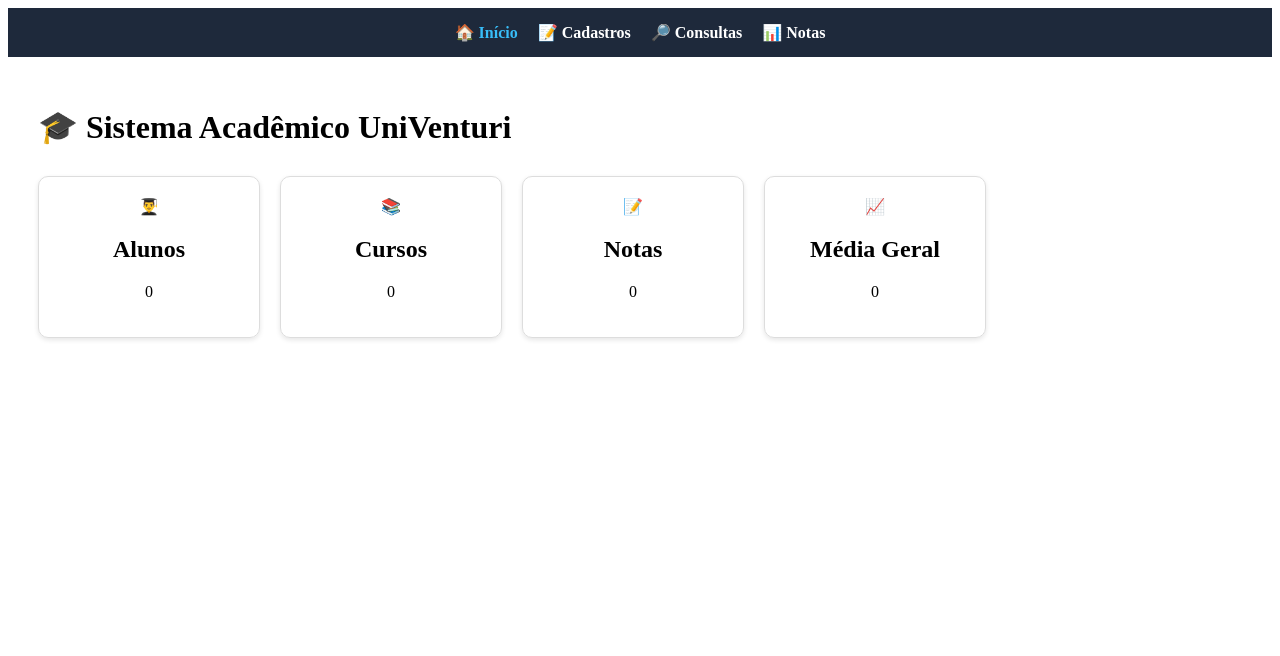
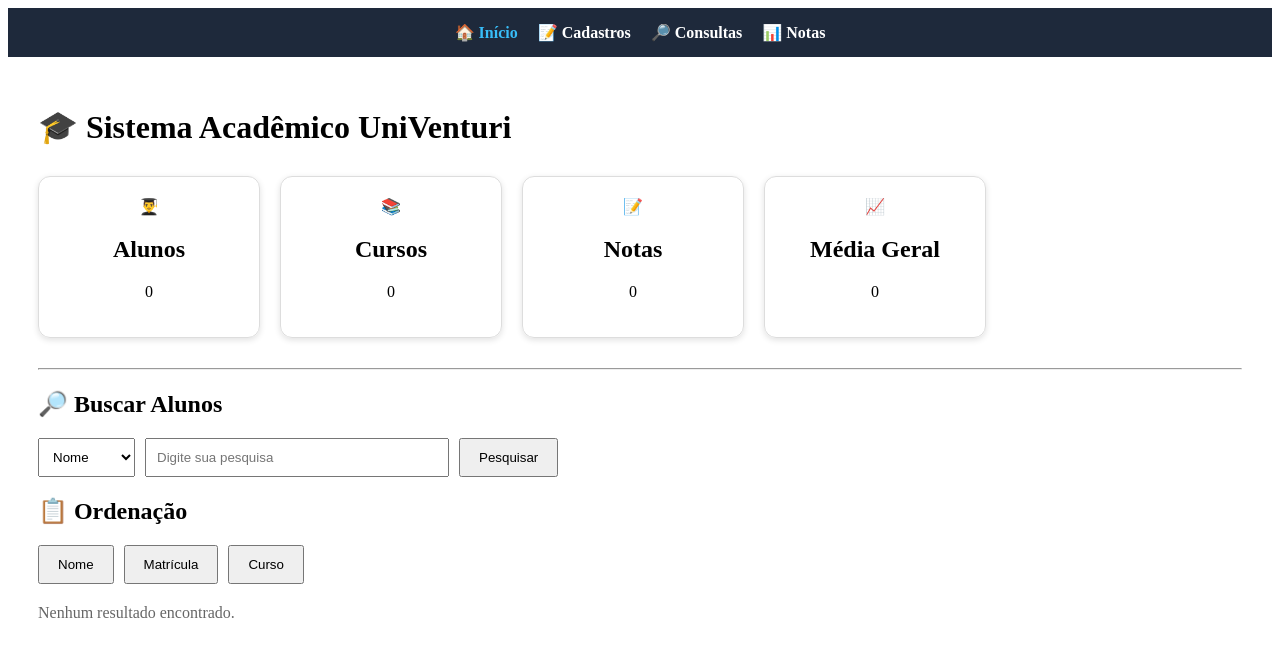
Before and after one commit to DanielaVenturi/SistemaAcademico-UniVenturi-s, a Vue app in the folder frontend/: page / in a window 1280 px wide. Shown: the top 656 px of the page. Built offline with nearby package versions, Linux system fonts and the light colour scheme.

Commit message:
Atualização das funções da página inicial

```diff
--- a/frontend/src/views/HomeView.vue
+++ b/frontend/src/views/HomeView.vue
@@ -2,9 +2,7 @@
 
 <div class="container">
 
-    <h1>
-      🎓 Sistema Acadêmico UniVenturi
-    </h1>
+<h1>🎓 Sistema Acadêmico UniVenturi</h1>
 
 <div class="cards">
 
@@ -34,10 +32,172 @@
 
 </div>
 
+<hr>
+
+<h2>🔎 Buscar Alunos</h2>
+
+<div class="busca">
+
+<select v-model="tipoBusca">
+
+<option value="nome">
+Nome
+</option>
+
+<option value="matricula">
+Matrícula
+</option>
+
+<option value="curso">
+Curso
+</option>
+
+</select>
+
+<input
+v-model="pesquisa"
+placeholder="Digite sua pesquisa"
+/>
+
+<button @click="pesquisar">
+Pesquisar
+</button>
+
+</div>
+
+<h2>📋 Ordenação</h2>
+
+<div class="ordenacao">
+
+<button @click="ordenarNome">
+Nome
+</button>
+
+<button @click="ordenarMatricula">
+Matrícula
+</button>
+
+<button @click="ordenarCurso">
+Curso
+</button>
+
+</div>
+
+<table
+v-if="alunos.length"
+border="1"
+>
+
+<thead>
+
+<tr>
+
+<th>Matrícula</th>
+
+<th>Nome</th>
+
+<th>Curso</th>
+
+</tr>
+
+</thead>
+
+<tbody>
+
+<tr
+v-for="aluno in alunos"
+:key="aluno.matricula"
+>
+
+<td>{{ aluno.matricula }}</td>
+
+<td>{{ aluno.nome }}</td>
+
+<td>{{ aluno.curso }}</td>
+
+</tr>
+
+</tbody>
+
+</table>
+
+<p
+v-else
+class="vazio"
+>
+
+Nenhum resultado encontrado.
+
+</p>
+
 </div>
 
 </template>
 
+<script setup>
+
+import { ref } from "vue";
+
+import {
+  buscarPorNome,
+  buscarPorCurso,
+  ordenarPorNome,
+  ordenarPorCurso
+} from "../services/alunoService";
+
+const pesquisa = ref("");
+
+const tipoBusca = ref("nome");
+
+const ordenar = ref("nome");
+
+const alunos = ref([]);
+
+async function pesquisar() {
+
+  if (pesquisa.value.trim() == "") {
+
+    alunos.value = [];
+
+    return;
+
+  }
+
+  if (tipoBusca.value == "nome") {
+
+    alunos.value = await buscarPorNome(
+      pesquisa.value
+    );
+
+  }
+
+  if (tipoBusca.value == "curso") {
+
+    alunos.value = await buscarPorCurso(
+      pesquisa.value
+    );
+
+  }
+
+}
+
+async function aplicarOrdenacao(){
+
+  if(ordenar.value=="nome"){
+
+    alunos.value=await ordenarPorNome();
+
+  }
+
+  if(ordenar.value=="curso"){
+
+    alunos.value=await ordenarPorCurso();
+
+  }
+
+}
+
+</script>
 <style scoped>
 
 .container{
@@ -45,20 +205,106 @@
 }
 
 .cards{
+
     display:flex;
+
     gap:20px;
-  margin-top:30px;
+
+    margin:30px 0;
+
+    flex-wrap:wrap;
+
 }
 
 .card{
+
+    width:180px;
+
     border:1px solid #ddd;
-  border-radius:10px;
+
+    border-radius:12px;
+
     padding:20px;
-  width:180px;
 
     text-align:center;
 
-  box-shadow:0 2px 5px rgba(0,0,0,.1);
+    box-shadow:0 2px 6px rgba(0,0,0,.12);
+
+}
+
+.busca{
+
+    display:flex;
+
+    gap:10px;
+
+    align-items:center;
+
+    margin:20px 0;
+
+    flex-wrap:wrap;
+
+}
+
+.ordenacao{
+
+    display:flex;
+
+    gap:10px;
+
+    margin:20px 0;
+
+    flex-wrap:wrap;
+
+}
+
+input{
+
+    padding:10px;
+
+    width:280px;
+
+}
+
+select{
+
+    padding:10px;
+
+}
+
+button{
+
+    padding:10px 18px;
+
+    cursor:pointer;
+
+}
+
+table{
+
+    width:100%;
+
+    margin-top:25px;
+
+    border-collapse:collapse;
+
+}
+
+th,
+td{
+
+    padding:12px;
+
+    text-align:left;
+
+}
+
+.vazio{
+
+    margin-top:20px;
+
+    color:#666;
+
 }
 
 </style>
```
Lines whose indentation alone changed are shown as unchanged.
